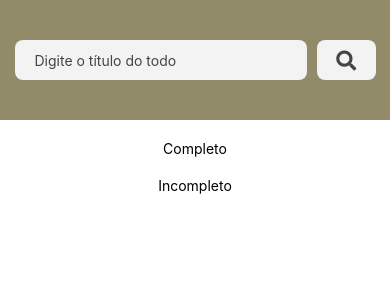
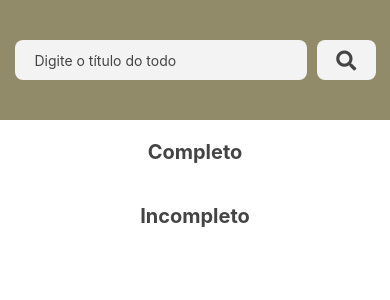
Before and after one commit to fdbisdev/SONDA-Challenge, a React Native app: screen / in a window 390 px wide. Shown: the top 300 px of the page. Built offline with nearby package versions, Linux system fonts and the light colour scheme; no server answers.

Commit message:
feat: adjust scroll view

```diff
--- a/App.tsx
+++ b/App.tsx
@@ -2,6 +2,7 @@ import React from 'react';
 import {
   SafeAreaView,
   StatusBar,
+  StyleSheet,
 } from 'react-native';
 
 import Home from './src/pages/Home';
@@ -10,11 +11,18 @@ import Home from './src/pages/Home';
 const App = () => {
 
   return (
-    <SafeAreaView>
+    <SafeAreaView style={styles.container}>
       <StatusBar barStyle={'dark-content'} />
       <Home />
     </SafeAreaView>
   );
 };
 
+const styles = StyleSheet.create({
+  container: {
+    flex: 1,
+    flexGrow: 1,
+  },
+});
+
 export default App;
--- a/src/components/TodosList/index.tsx
+++ b/src/components/TodosList/index.tsx
@@ -14,6 +14,7 @@ const TodosList = ({ todos, completed = false }: ITodoList) => {
     <Container>
       <ListTitle>{completed ? 'Completo' : 'Incompleto'}</ListTitle>
       <FlatList
+        style={{ width: '100%', padding: 10 }}
         data={todos}
         keyExtractor={(item) => String(item.id)}
         renderItem={renderTodosItem}
--- a/src/components/TodosList/styles.ts
+++ b/src/components/TodosList/styles.ts
@@ -5,4 +5,8 @@ export const Container = styled.View`
     align-items: center;
 `;
 
-export const ListTitle = styled.Text``;
+export const ListTitle = styled.Text`
+    font-size: 20px;
+    color: #444;
+    font-weight: bold;
+`;
--- a/src/pages/Home/index.tsx
+++ b/src/pages/Home/index.tsx
@@ -3,6 +3,7 @@ import TodosList from '../../components/TodosList';
 import { Title, Container, TextWrapper, InputSearch, SearchIcon, ButtonSearch } from './styles';
 import getTodos from '../../services/api';
 import { ITodos } from 'src/utils/types';
+import { ScrollView } from 'react-native';
 
 const Home: React.FC = () => {
   const [todos, setTodos] = React.useState<ITodos[]>([]);
@@ -56,10 +57,10 @@ const Home: React.FC = () => {
   const TodoList = () => {
 
     return (
-      <>
+      <ScrollView>
         <TodosList todos={completed} completed={true} />
         <TodosList todos={notCompleted} />
-      </>
+      </ScrollView>
     )
   }
 
```
